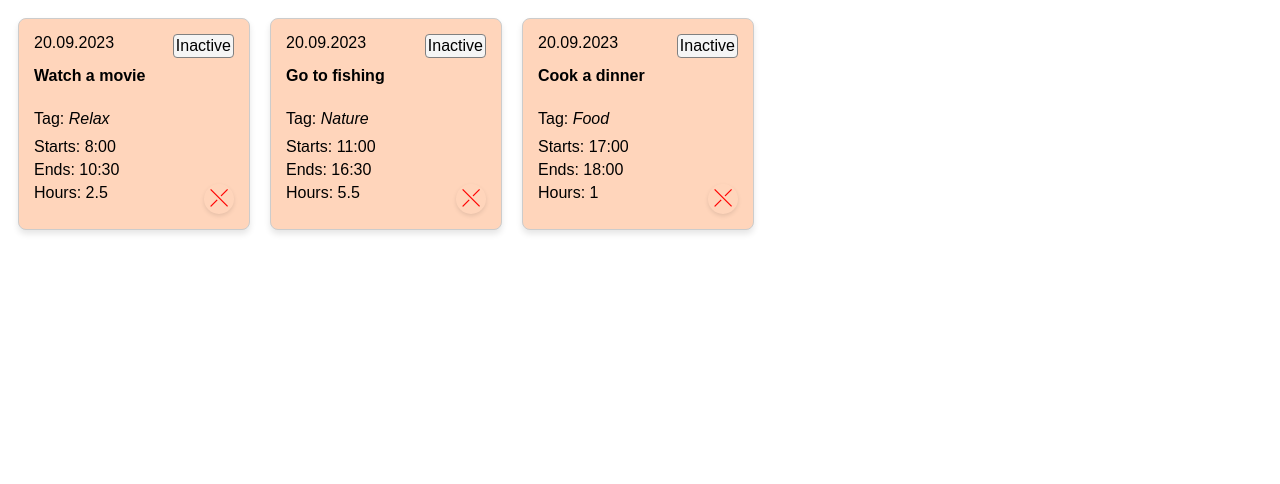
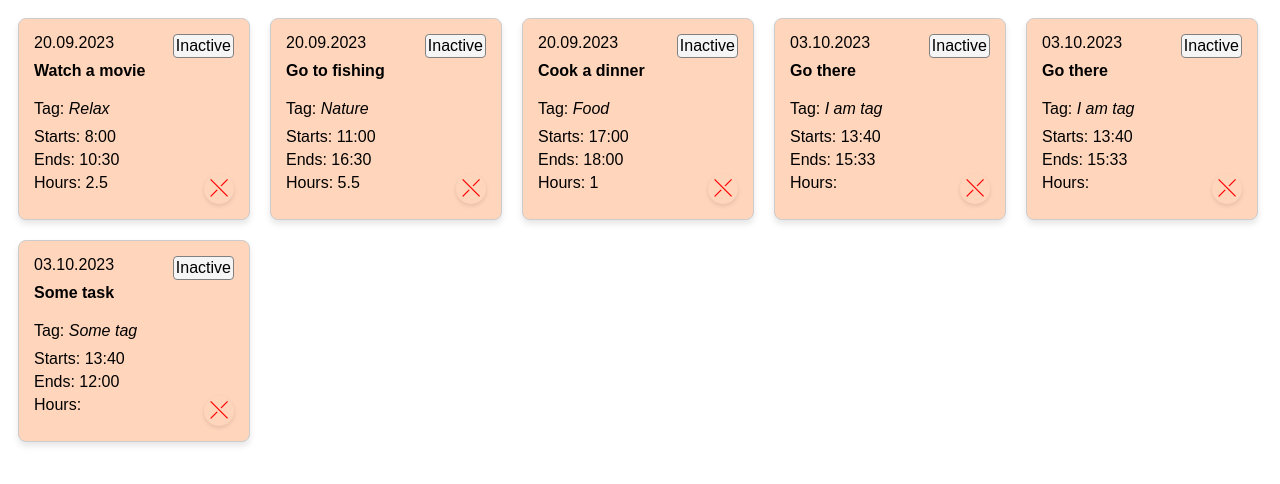
Before and after one commit to iuloz/Tasks-Activity-Monitoring, a React (Create React App) app in the folder work-hours-recording-application/: page /recordings in a window 1280 px wide. Shown: the top 484 px of the page. Built offline with nearby package versions, Linux system fonts and the light colour scheme; data requests are answered from the project's data file.

Commit message:
Deleting task components without affecting API

```diff
--- a/work-hours-recording-application/db.json
+++ b/work-hours-recording-application/db.json
@@ -26,6 +26,33 @@
       "start": "17:00",
       "end": "18:00",
       "hours": 1
+    },
+    {
+      "date": "03.10.2023",
+      "task": "Go there",
+      "tag": "I am tag",
+      "start": "13:40",
+      "end": "15:33",
+      "hours": "",
+      "id": 4
+    },
+    {
+      "date": "03.10.2023",
+      "task": "Go there",
+      "tag": "I am tag",
+      "start": "13:40",
+      "end": "15:33",
+      "hours": "",
+      "id": 5
+    },
+    {
+      "date": "03.10.2023",
+      "task": "Some task",
+      "tag": "Some tag",
+      "start": "13:40",
+      "end": "12:00",
+      "hours": "",
+      "id": 6
     }
   ]
 }
--- a/work-hours-recording-application/src/TasksItem.js
+++ b/work-hours-recording-application/src/TasksItem.js
@@ -8,6 +8,7 @@ function TasksItem({ date, task, tag, start, end, hours }) {
     const [taskEditing, setTaskEditing] = useState(false);
     const [tagName, setTagName] = useState(tag);
     const [tagEditing, setTagEditing] = useState(false);
+    const [remove, setRemove] = useState(false);
 
 
     const changeStatus = () => {
@@ -35,43 +36,50 @@ function TasksItem({ date, task, tag, start, end, hours }) {
     }
 
     const deleteTaskComponent = () => {
-
+        setRemove(true);
     }
 
 
 
 
-    return (
-        <div className="task-item" style={{backgroundColor: color}}>
-            <p style={{display:"inline"}}>{date}</p><span onClick={changeStatus} className="status">{status}</span>
-            <p class="task">
-                {taskEditing ?
-                    (<input type="text"
+    return remove ? null : (
+        <div className="task-item" style={{ backgroundColor: color }}>
+            <p style={{ display: "inline" }}>{date}</p><span onClick={changeStatus} className="status">{status}</span>
+
+            {taskEditing ? (
+                <input
+                    type="text"
                     value={taskName}
                     onChange={e => setTaskName(e.target.value)}
                     onBlur={renameTask}
                     autoFocus
-                            style={{height:"10px"}}
-                    />)
-                    :
-                    (<p onDoubleClick={editTask}>{taskName}</p>)}
-            </p>
-            <p style={{display:"inline-block"}}>Tag: <span class="tag-span">
-                {tagEditing ?
-                    (<input type="text"
+                    style={{ height: "10px" }}
+                />
+            ) : (
+                <p className="task" onDoubleClick={editTask}>{taskName}</p>
+            )}
+
+            <p style={{ display: "inline-block" }}>Tag:
+                {tagEditing ? (
+                    <input
+                        type="text"
                         value={tagName}
                         onChange={e => setTagName(e.target.value)}
                         onBlur={renameTag}
                         autoFocus
-                            style={{height:"10px", width:"130px"}}
-                    />)
-                    :
-                    (<span class="tag-span" onDoubleClick={editTag}>{tagName}</span>)}
-            </span></p>
+                        style={{ height: "10px", width: "130px" }}
+                    />
+                ) : (
+                    <span className="tag-span" onDoubleClick={editTag}> {tagName}</span>
+                )}
+            </p>
+
             <p>Starts: {start}</p>
             <p>Ends: {end}</p>
             <p>Hours: {hours}<span id="delete_task" onClick={deleteTaskComponent}>⤬</span></p>
         </div>
     );
 }
+
+
 export default TasksItem;
```
Lines whose indentation alone changed are shown as unchanged.
